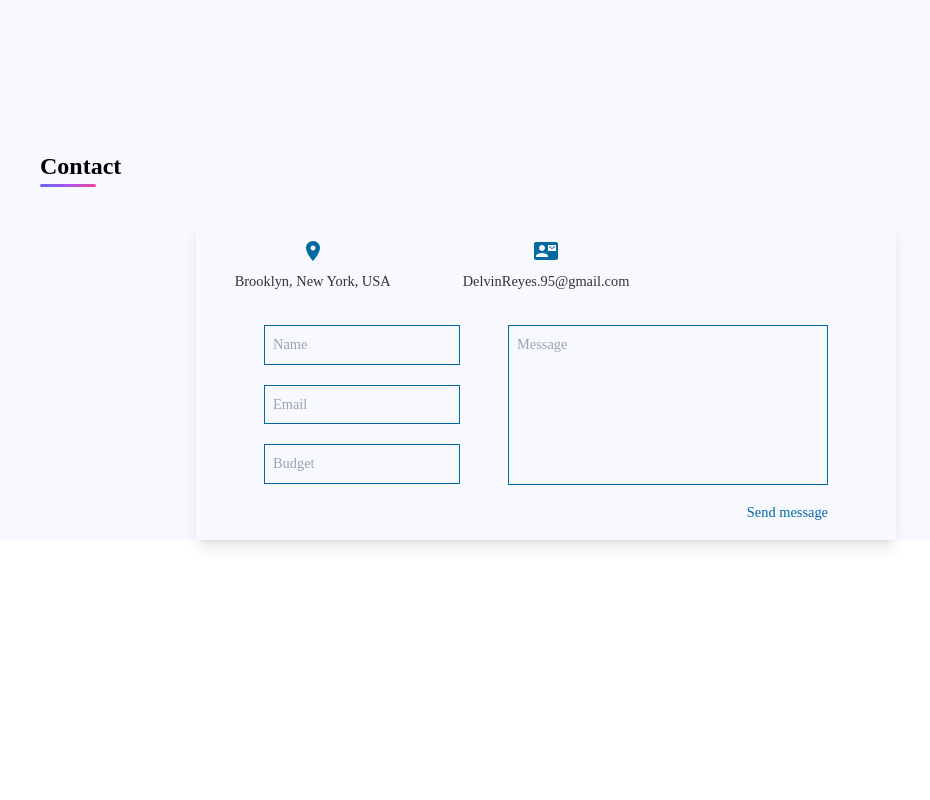
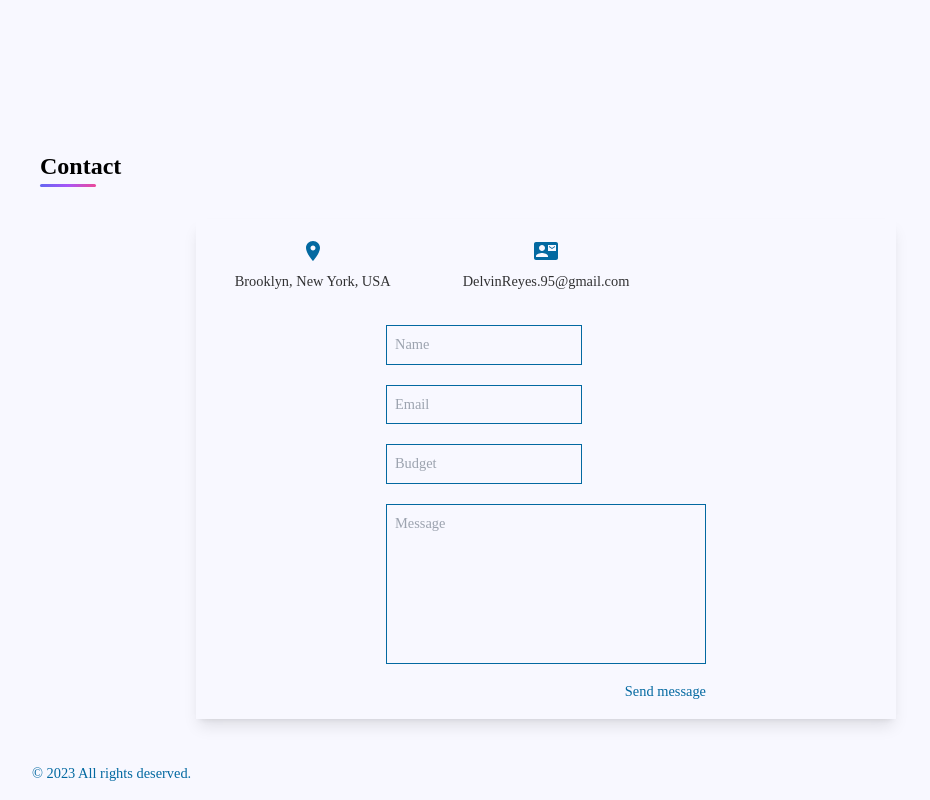
Before and after one commit to DelvinReyes95/DelvinsPortfolio, a React (Create React App) app in the folder my-app/: page / in a window 1280 px wide. Shown: the part 7096-7896 px from the top of the page, without its empty margins (94-1024 px from the left). Before the commit the page ends 7664 px from the top, so only its background shows below. Built offline with nearby package versions, Linux system fonts and the light colour scheme.

Commit message:
Finished contact forms

```diff
--- a/my-app/src/App.js
+++ b/my-app/src/App.js
@@ -5,6 +5,9 @@ import { BrowserRouter as Router } from 'react-router-dom';
 import Photoshoots from "./components/Photoshoots";
 import Services from "./components/Services";
 import Contact from "./components/Contact";
+import Footer from "./components/Footer";
+import ScrollTop from "./components/ScrollTop";
+
 
 function App() {
   return (
@@ -15,6 +18,8 @@ function App() {
       <Photoshoots />
       <Services />
       <Contact />
+      <Footer />
+      <ScrollTop />
     </Router>
     </div>
   );
--- a/my-app/src/components/Contact.js
+++ b/my-app/src/components/Contact.js
@@ -1,7 +1,30 @@
-import React from "react";
+import React, { useRef, useState } from "react";
+import emailjs from "@emailjs/browser";
 import { contacts } from "../Data";
 
 const Contact = () => {
+  const form = useRef();
+  const [messageSent, setMessageSent] = useState(false);
+
+  const sendEmail = (e) => {
+    e.preventDefault();
+
+    emailjs
+      .sendForm(
+        "service_ibylisq",
+        "template_4vi0t0e",
+        form.current,
+        "uI6dem_EN1VmtKRlW"
+      )
+      .then(
+        (result) => {
+          setMessageSent(true);
+          e.target.reset("Message sent");
+        },
+        (error) => {}
+      );
+  };
+
   return (
     <div className="container mx-auto mb-7 px-6" id="contact">
       <div className="mb-8">
@@ -21,17 +44,20 @@ const Contact = () => {
           })}
         </div>
         <div className="mt-8 flex  gap-12 flex-wrap justify-center">
+          <form ref={form} onSubmit={sendEmail} >
             <div>
             <div className="mb-5">
               <input
                 type="text"
+                name="name"
                 className="outline-none bg-transparent border border-solid border-blue p-2 text-[0.9rem]"
                 placeholder="Name"
               />
             </div>
             <div className="mb-5">
               <input
-                type="text"
+                type="email"
+                name="user_email"
                 className="outline-none bg-transparent border border-solid border-blue p-2 text-[0.9rem]"
                 placeholder="Email"
               />
@@ -39,22 +65,28 @@ const Contact = () => {
             <div className="mb-5">
               <input
                 type="text"
+                name="budget"
                 className="outline-none bg-transparent border border-solid border-blue p-2 text-[0.9rem]"
                 placeholder="Budget"
               />
             </div>
-          </div>
             <div>
               <textarea
                 placeholder="Message"
+                name="message"
                 className="outline-none bg-transparent border border-solid border-blue resize-none text-[0.9rem] p-2 h-40 w-80"
-            ></textarea>
+              />
               <div className="mt-2 text-end">
-              <a href="" className="text-[0.9rem] text-blue">
+                <button type="submit"
+                  value="Send"
+                  className="text-[0.9rem] text-blue">
                   Send message
-              </a>
+                </button>
+                {messageSent && <p className="text-black font-fourth">Message Sent!</p>}
               </div>
             </div>
+          </div>
+          </form>
         </div>
       </div>
     </div>
--- /dev/null
+++ b/my-app/src/components/Footer.js
@@ -0,0 +1,14 @@
+import React from "react";
+
+const Footer = () => {
+  return (
+    <div className="container mx-auto p-4 flex flex-wrap gap-2 items-center justify-between">
+
+      <div className="text-[0.9rem] text-blue">
+        &#169; 2023 All rights deserved.
+      </div>
+    </div>
+  );
+};
+
+export default Footer;
--- /dev/null
+++ b/my-app/src/components/ScrollTop.js
@@ -0,0 +1,23 @@
+import React, { useEffect, useState } from "react";
+import { BiChevronUp } from "react-icons/bi";
+const ScrollTop = () => {
+  const [display, setDisplay] = useState(false);
+  useEffect(() => {
+    window.addEventListener("scroll", () => {
+      setDisplay(window.scrollY > 400);
+    });
+  }, []);
+  return (
+    <>
+      {display && (
+        <div className="fixed right-[5%] bottom-40 w-8 h-8 bg-gradient-to-r from-indigo-500 via-purple-500 to-pink-500 hover:from-pink-500 hover:to-yellow-500 flex items-center justify-center rounded-full">
+          <a href="#home">
+            <BiChevronUp className="text-3xl text-white" />
+          </a>
+        </div>
+      )}
+    </>
+  );
+};
+
+export default ScrollTop;
```
Lines whose indentation alone changed are shown as unchanged.
